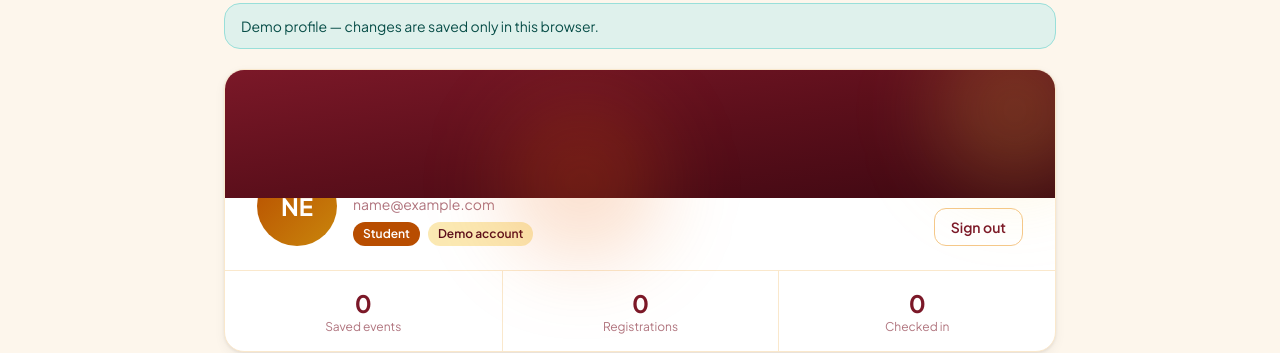
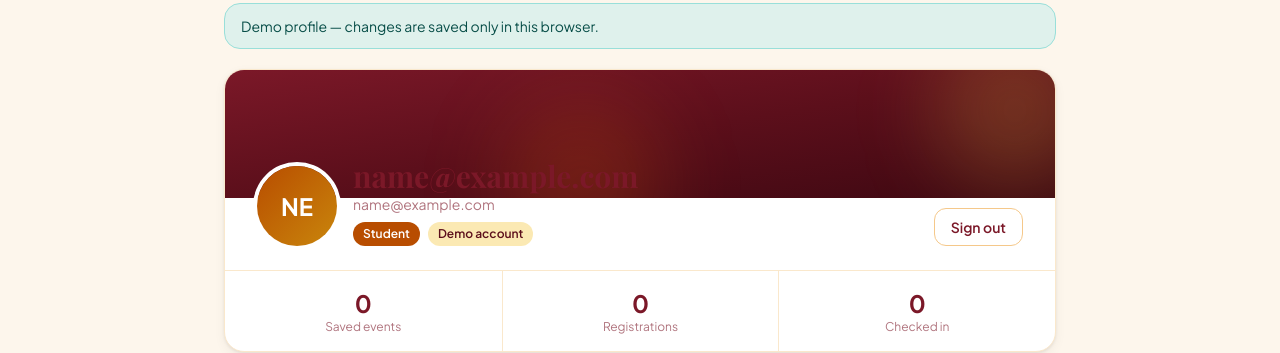
Before and after one commit to SELVA-MEENAKSHI-K/frontendmadurai-eventsphere, a React (Vite) app: page /profile in a window 1280 px wide. Shown: the part 150-503 px from the top of the page. Built offline with nearby package versions, Linux system fonts and the light colour scheme; no server answers; sample sign-in values are in the browser's storage.

Commit message:
Update ProfilePage.jsx

```diff
--- a/src/pages/ProfilePage.jsx
+++ b/src/pages/ProfilePage.jsx
@@ -123,12 +123,12 @@ export default function ProfilePage() {
 
         {/* ── Header card ─────────────────────────────────────────── */}
         <section className="bg-white dark:bg-brand-900 rounded-3xl border border-brand-100 dark:border-brand-800 shadow-card overflow-hidden mb-6">
-          <div className="h-28 sm:h-32 bg-gradient-to-br from-brand-600 via-brand-700 to-brand-800 relative" aria-hidden="true">
+          <div className="h-28 sm:h-32 bg-gradient-to-br from-brand-600 via-brand-700 to-brand-800 relative overflow-hidden" aria-hidden="true">
             <div className="absolute -right-10 -top-10 h-40 w-40 rounded-full bg-gold-300/20 blur-2xl" />
             <div className="absolute left-1/3 -bottom-16 h-40 w-40 rounded-full bg-saffron-400/20 blur-2xl" />
           </div>
 
-          <div className="px-6 sm:px-8 pb-6">
+          <div className="relative z-10 px-6 sm:px-8 pb-6">
             <div className="flex flex-col sm:flex-row sm:items-end gap-4 -mt-10">
               <div
                 className="h-20 w-20 rounded-full bg-gradient-to-br from-saffron-600 to-gold-500 text-white flex items-center justify-center text-2xl font-bold ring-4 ring-white dark:ring-brand-900 shadow-sm flex-shrink-0"
```
